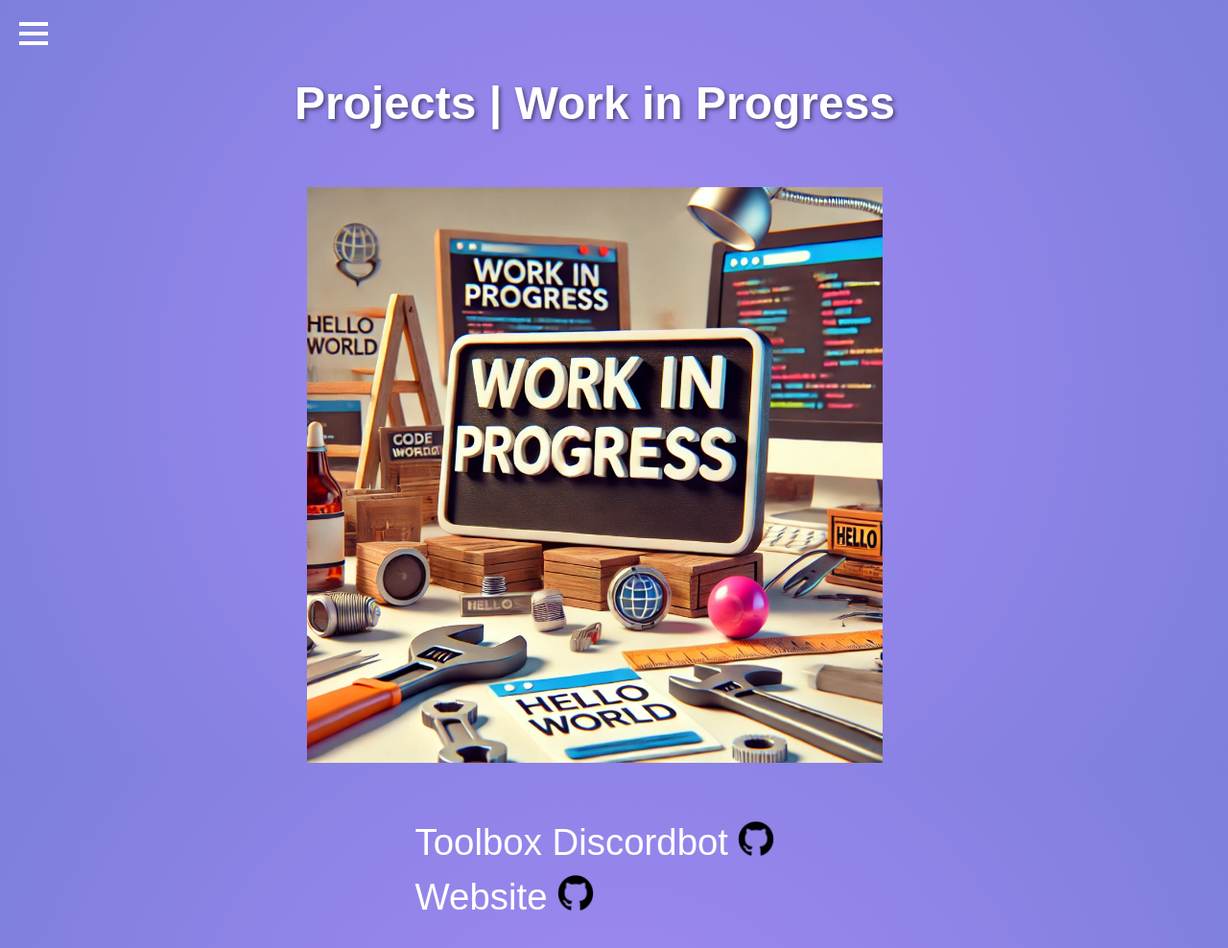
After one commit to PaccoTheTaco/Website, a PHP site: page /Projects.html in a window 1280 px wide. The commit adds this page. Shown: the whole page at 96% size. Run offline with PHP 8.4, Linux system fonts and the light colour scheme.

Commit message:
added Projects.html & Plugins.html

```diff
--- a/src/Home.html
+++ b/src/Home.html
@@ -15,8 +15,8 @@
     <div class="sidebar" id="sidebar">
         <a href="Home.html">Home</a>
         <a href="Socials.html">Socials</a>
-        <a href="#">Plugins</a>
-        <a href="#">Projects</a>
+        <a href="Plugins.html">Plugins</a>
+        <a href="Projects.html">Projects</a>
     </div>
     <div class="content">
         <h1>Welcome to My Website</h1>
--- /dev/null
+++ b/src/Projects.html
@@ -0,0 +1,47 @@
+<!DOCTYPE html>
+<html lang="en">
+<head>
+    <meta charset="UTF-8">
+    <meta name="viewport" content="width=device-width, initial-scale=1.0">
+    <title>Projects - Work in Progress</title>
+    <link rel="stylesheet" href="style.css">
+</head>
+<body>
+<div class="burger-menu" onclick="toggleSidebar()">
+    <div></div>
+    <div></div>
+    <div></div>
+</div>
+<div class="sidebar" id="sidebar">
+    <a href="Home.html">Home</a>
+    <a href="Socials.html">Socials</a>
+    <a href="Plugins.html">Plugins</a>
+    <a href="Projects.html">Projects</a>
+</div>
+<div class="content">
+    <h1>Projects | Work in Progress</h1>
+    <img src="pictures/Work_in_Progress.png" alt="Work in Progress Image" class="workinprogress-image">
+    <div class="project-list">
+        <div class="project">
+            <span>Toolbox Discordbot</span>
+            <a href="https://github.com/PaccoTheTaco/Toolbox">
+                <img src="pictures/GithubLogo.png" alt="GitHub Logo" class="github-logo">
+            </a>
+        </div>
+        <div class="project">
+            <span>Website</span>
+            <a href="https://github.com/PaccoTheTaco/Website">
+                <img src="pictures/GithubLogo.png" alt="GitHub Logo" class="github-logo">
+            </a>
+        </div>
+    </div>
+</div>
+<div class="bottom-bar"></div>
+
+<script>
+    function toggleSidebar() {
+        document.getElementById('sidebar').classList.toggle('open');
+    }
+</script>
+</body>
+</html>
--- a/src/Socials.html
+++ b/src/Socials.html
@@ -15,11 +15,11 @@
     <div class="sidebar" id="sidebar">
         <a href="Home.html">Home</a>
         <a href="Socials.html">Socials</a>
-        <a href="#">Plugins</a>
-        <a href="#">Projects</a>
+        <a href="Plugins.html">Plugins</a>
+        <a href="Projects.html">Projects</a>
     </div>
     <div class="content socials-content">
-        <h1>Connect with Me</h1>
+        <h1>Connect Me</h1>
         <div class="social-link">
             <a href="https://twitch.tv/pacco_the_taco" target="_blank">
                 <img src="pictures/TwitchLogo.png" alt="Twitch Logo">
--- a/src/style.css
+++ b/src/style.css
@@ -98,6 +98,12 @@ h1 {
     margin: 20px;
 }
 
+.workinprogress-image {
+    width: 600px;
+    height: auto;
+    margin: 40px;
+}
+
 .bottom-bar {
     width: 100%;
     height: 50px;
@@ -134,3 +140,23 @@ h1 {
     height: 50px;
     margin-right: 15px;
 }
+
+.project-list {
+    margin-top: 20px;
+}
+
+.project {
+    display: flex;
+    align-items: center;
+    margin-bottom: 10px;
+}
+
+.project span {
+    font-size: 1.2em;
+    margin-right: 10px;
+}
+
+.github-logo {
+    width: 1.2em;  /* Gleiche Größe wie die Schrift */
+    height: auto;
+}
```
Also changed, not shown: src/Plugins.html (added, +33 -0 lines), src/pictures/Work_in_Progress.png (added).
